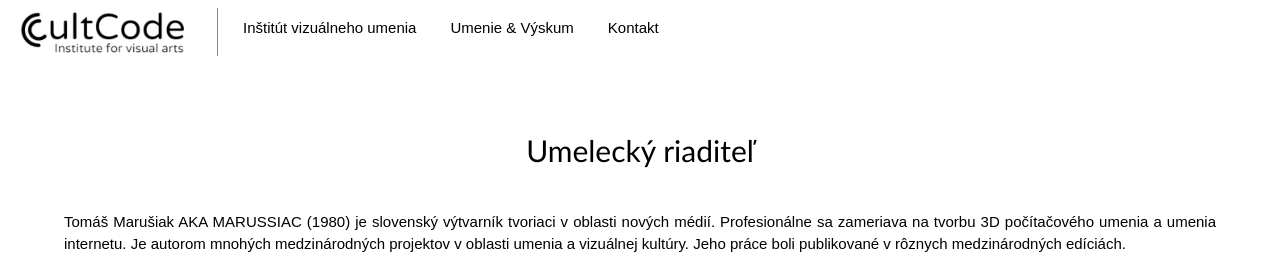
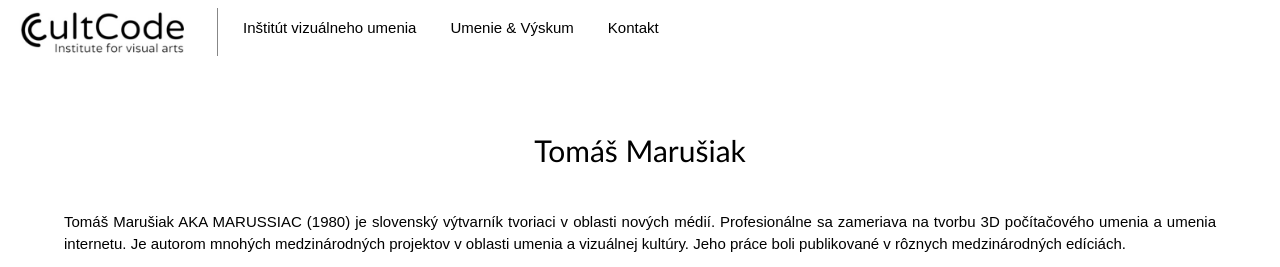
Before and after one commit to culturart/cultcode.org, a Jekyll site: the page built from marussiac.html, in a window 1280 px wide, cut to the strip 0-267 px from the top of the page. Built offline with Jekyll 4.4.1, drawn with Linux system fonts in a browser that asks for light colours.

Commit message:
Update marussiac.html

```diff
--- a/marussiac.html
+++ b/marussiac.html
@@ -3,7 +3,7 @@
 ---
 <div class="jx-padding-64 jx-center" id="about">
 
-		<h2>Umelecký riaditeľ</h2>
+		<h2>Tomáš Marušiak</h2>
 		<br>
 <p><a href="http://marussiac.com/"> Tomáš Marušiak</a>
 AKA MARUSSIAC (1980) je slovenský výtvarník tvoriaci v oblasti nových médií. Profesionálne sa zameriava na tvorbu 3D počítačového umenia a umenia internetu. Je autorom mnohých medzinárodných projektov v oblasti umenia a vizuálnej kultúry. Jeho práce boli publikované v rôznych medzinárodných edíciách.
```
